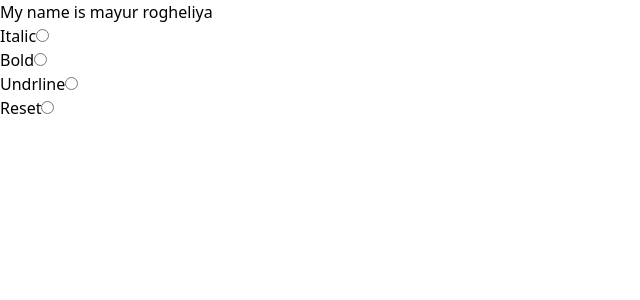
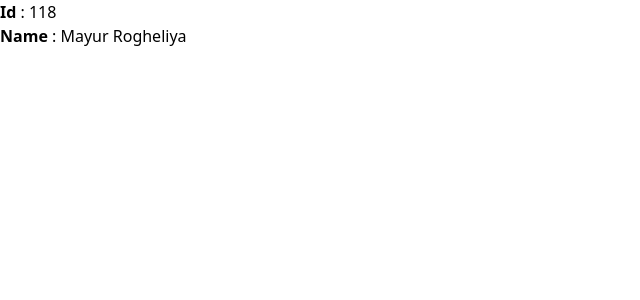
Before and after one commit to mayurrogheliya/react-college, a React (Vite) app: page / in a window 1280 px wide. Shown: the top 300 px of the page, without its empty margins (0-640 px from the left). Built offline with nearby package versions, Linux system fonts and the light colour scheme.

Commit message:
implemented useEffect to handle the data fetching on component mount

```diff
--- a/src/App.jsx
+++ b/src/App.jsx
@@ -1,4 +1,5 @@
 import Combined from './components/Combined'
+import ApiSimulation from './components/HookUseEffect'
 import ReactProps from './components/ReactProps'
 import StateHook from './components/StateHook'
 import ColorChange from './components/StateHook2'
@@ -11,7 +12,8 @@ function App() {
       {/* <Combined /> */}
       {/* <StateHook /> */}
       {/* <ColorChange /> */}
-      <FontWeight />
+      {/* <FontWeight /> */}
+      <ApiSimulation />
     </div>
   )
 }
--- /dev/null
+++ b/src/components/HookUseEffect.jsx
@@ -0,0 +1,37 @@
+import { useEffect, useRef } from "react";
+import { useState } from "react";
+
+function userData() {
+    return new Promise((resolve) => {
+        setTimeout(() => {
+            resolve({ id: 118, name: "Mayur Rogheliya" });
+        }, 2000);
+    })
+}
+
+const ApiSimulation = () => {
+    const [id, setId] = useState("Loading...");
+    const [name, setName] = useState("Loading...");
+    const effectRan = useRef(false);
+    useEffect(() => {
+        if (effectRan.current === false) {
+            console.log(1);
+            userData()
+                .then(
+                    (data) => {
+                        setId(data.id);
+                        setName(data.name);
+                    }
+                );
+        }
+        effectRan.current = true;
+    }, []);
+    return (
+        <>
+            <p><strong>Id</strong> : {id}</p>
+            <p><strong>Name</strong> : {name}</p>
+        </>
+    )
+}
+
+export default ApiSimulation;
```
